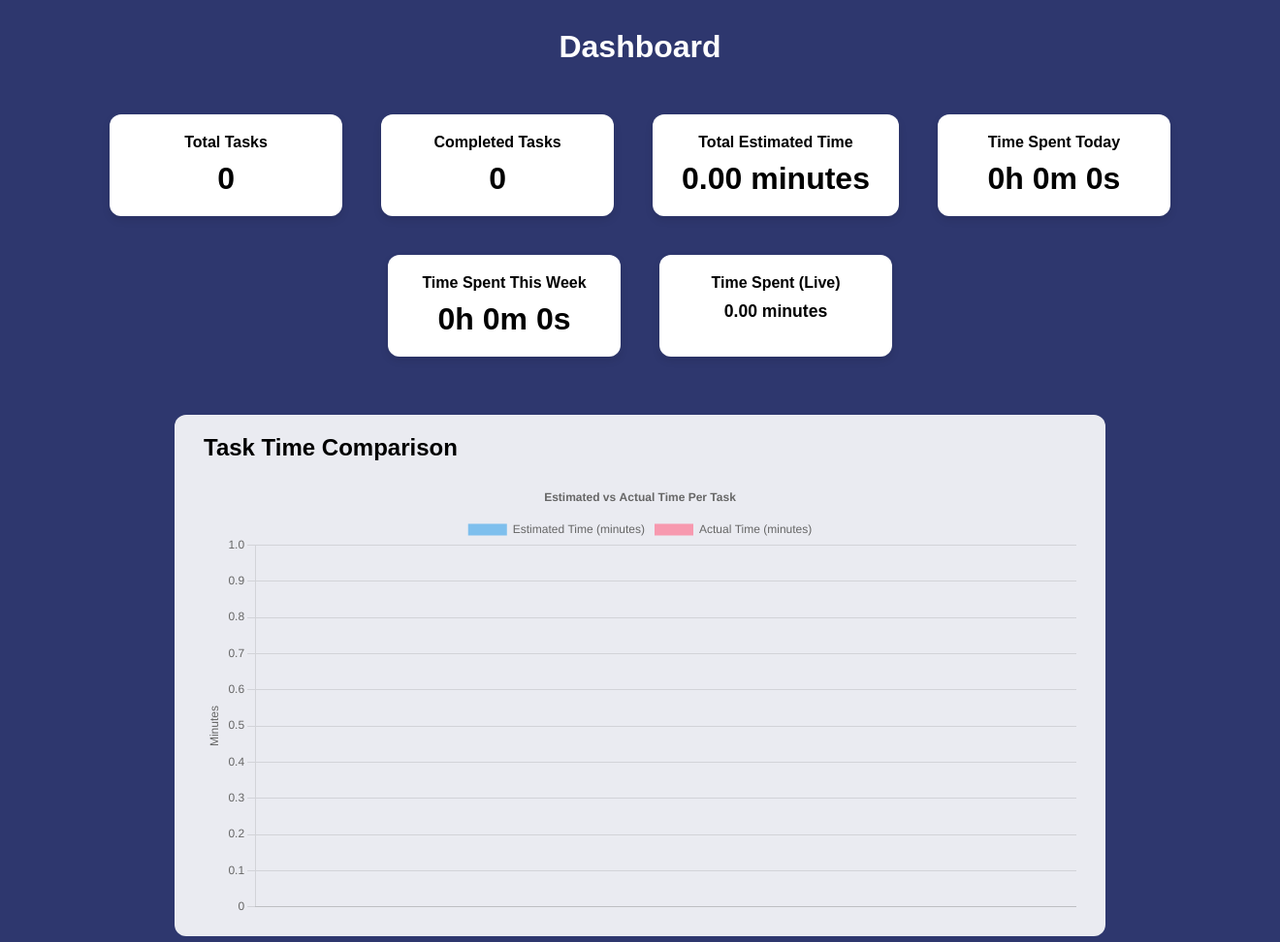
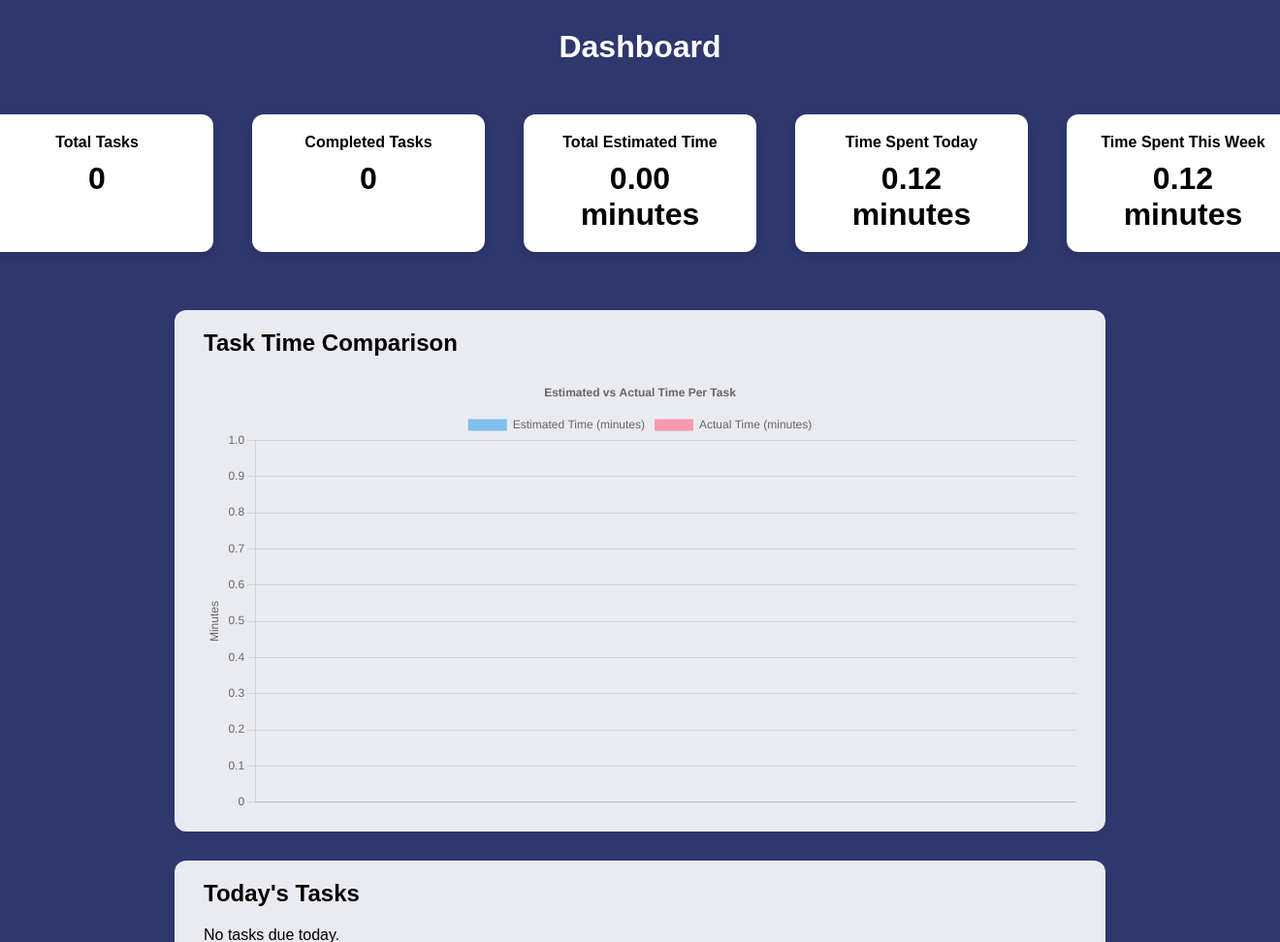
Before and after one commit to dianabalt/SmartTasker, a Django app: page /dashboard/ in a window 1320 px wide. Shown: the part 44-1016 px from the top of the page at 97% size. Run offline with Django 5.2, Linux system fonts and the light colour scheme; the visitor is signed in with stand-in values (Sample User, id 1); data that the repository does not hold is empty.

Commit message:
Update dashboard.html

```diff
--- a/dashboard/templates/dashboard/dashboard.html
+++ b/dashboard/templates/dashboard/dashboard.html
@@ -36,7 +36,7 @@
         gap: 40px;
         padding: 30px;
         justify-content: center;
-        flex-wrap: wrap;
+        flex-wrap: nowrap; /* Keep them in one row */
       }
       .stat {
         background: white;
@@ -73,7 +73,7 @@
         max-width: 100%;
         height: 300px;
       }
-      #liveElapsedTime {
+      #liveElapsedTime, #liveElapsedTime2 {
         font-weight: bold;
         margin-top: 10px;
         font-size: 1.1em;
@@ -114,15 +114,11 @@
     </div>
     <div class="stat">
         Time Spent Today
-        <p id="timeSpentToday">0h 0m 0s</p>
+        <p id="timeSpentToday">0.12 minutes</p>
     </div>
     <div class="stat">
         Time Spent This Week
-        <p id="timeSpentWeek">0h 0m 0s</p>
-    </div>
-    <div class="stat">
-        Time Spent (Live)
-        <p id="liveElapsedTime">0.00 minutes</p>
+        <p id="timeSpentWeek">0.12 minutes</p>
     </div>
 </div>
 
@@ -243,6 +239,7 @@
         // Total live elapsed time (sum all tasks)
         const totalLiveElapsed = actualMinutesLive.reduce((a,b) => a + b, 0);
         document.getElementById('liveElapsedTime').textContent = totalLiveElapsed.toFixed(2) + " minutes";
+        document.getElementById('liveElapsedTime2').textContent = totalLiveElapsed.toFixed(2) + " minutes";
     }
 
     function updateTimes() {
```
